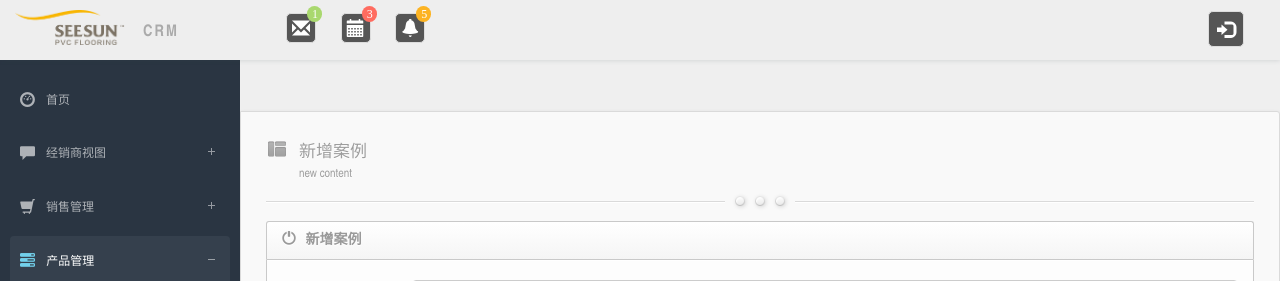
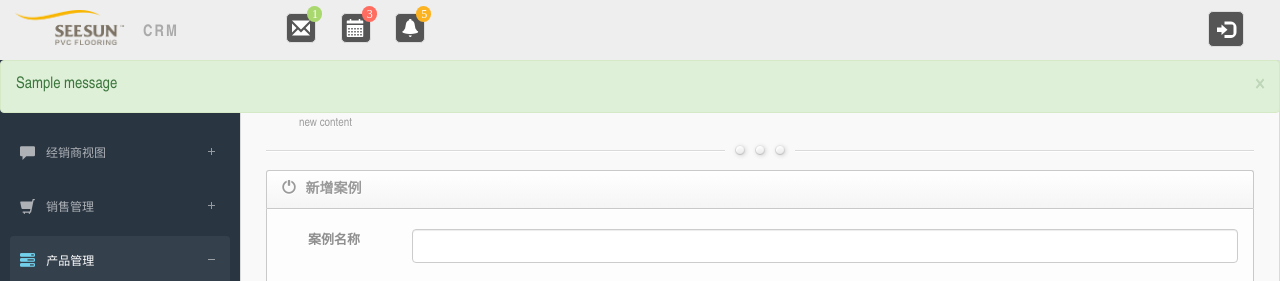
Before and after one commit to ubqai/seesun_crm_services, a Flask app: page /content/new in a window 1280 px wide. Shown: the top 281 px of the page. Run offline with Flask 2, Linux system fonts and the light colour scheme; tables that the repository leaves empty hold one stand-in row (values such as "Sample post"); one stand-in notice (Sample message) is shown; some libraries are stand-ins or nearby versions.

Commit message:
js modification

```diff
--- a/application/static/javascripts/pc_general.js
+++ b/application/static/javascripts/pc_general.js
@@ -37,7 +37,7 @@
 		items.each(function(index,ele){
 			var inputs=$(ele).find("input,select");
 			inputs.each(function(_index,_ele){
-				$(_ele).attr("name",names[_index]+index);
+				names[_index].indexOf("[]")>0?$(_ele).attr("name",names[_index]):$(_ele).attr("name",names[_index]+index);
 			})
 		});
 	}
--- /dev/null
+++ b/application/static/pages/new.html
@@ -0,0 +1 @@
+111111
--- a/application/static/stylesheets/pc_style.css
+++ b/application/static/stylesheets/pc_style.css
@@ -64,6 +64,11 @@
     margin: 0 auto;
     padding: 5px 10px;
     background: url(../images/separator_circle.png) no-repeat scroll center center #F9F9F9;
+}
+.base-alert{
+	  z-index: 1000000;
+    position: absolute;
+    width: 100%;
 }
 /*layout*/
 body{
--- a/application/templates/base.html
+++ b/application/templates/base.html
@@ -14,7 +14,7 @@
 
 	<body class="{% block body_class %}{% endblock %}">
 		{% for category, message in get_flashed_messages(with_categories = true) %}
-			<div class="alert alert-dismissable alert-{{ category }}">
+			<div class="base-alert alert alert-dismissable alert-{{ category }}">
 				<button type="button" class="close" data-dismiss="alert">&times;</button>
 				{{ message }}
 			</div>
```
